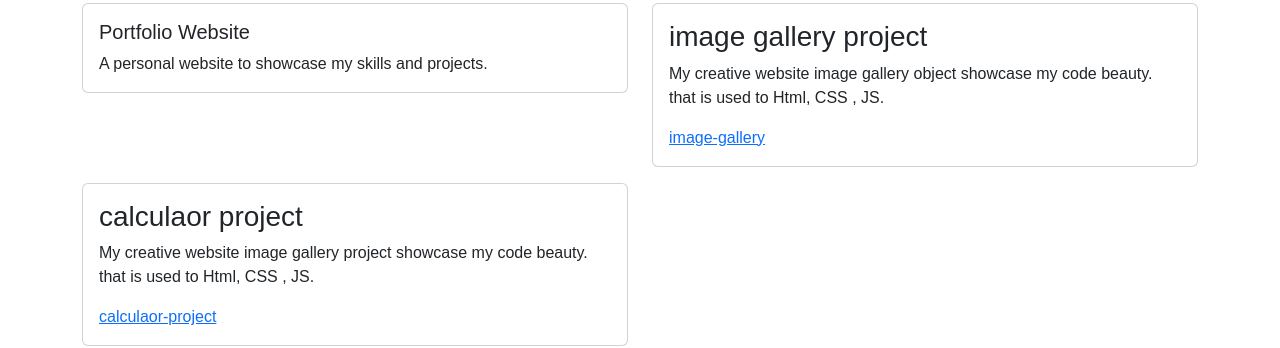
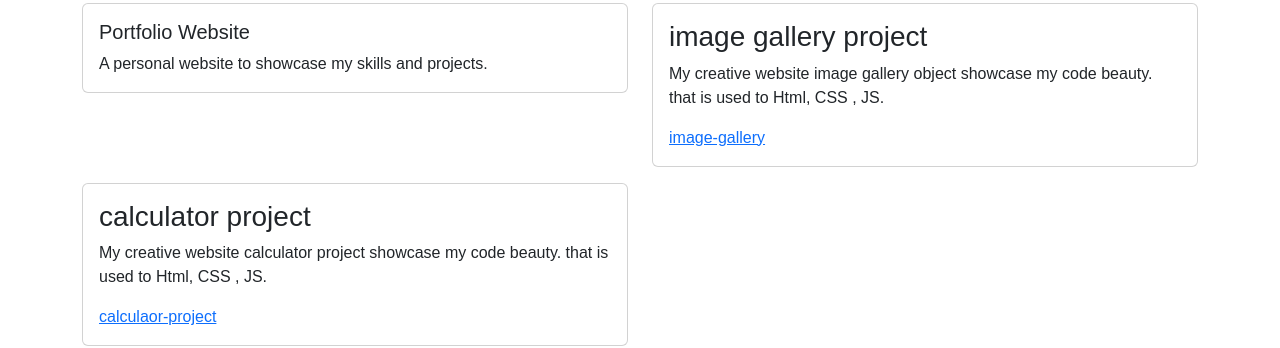
Before and after one commit to priyasharma188/my-portfolio, a plain HTML site: page index.html in a window 1280 px wide. Shown: the part 618-966 px from the top of the page. Drawn offline with nearby package versions, Linux system fonts and the light colour scheme.

```diff
--- a/index.html
+++ b/index.html
@@ -77,8 +77,8 @@
       <div class="col-md-6 mb-3">
           <div class="card">
             <div class="card-body">
-        <h3>calculaor project</h3>
-        <p>My creative website image gallery project showcase my code beauty. that is used to Html, CSS , JS.</p>
+        <h3>calculator project</h3>
+        <p>My creative website calculator project showcase my code beauty. that is used to Html, CSS , JS.</p>
         <a href="../calculator-project/index.html" target="_blank">calculaor-project</a>
     </div>
 </div>
```
